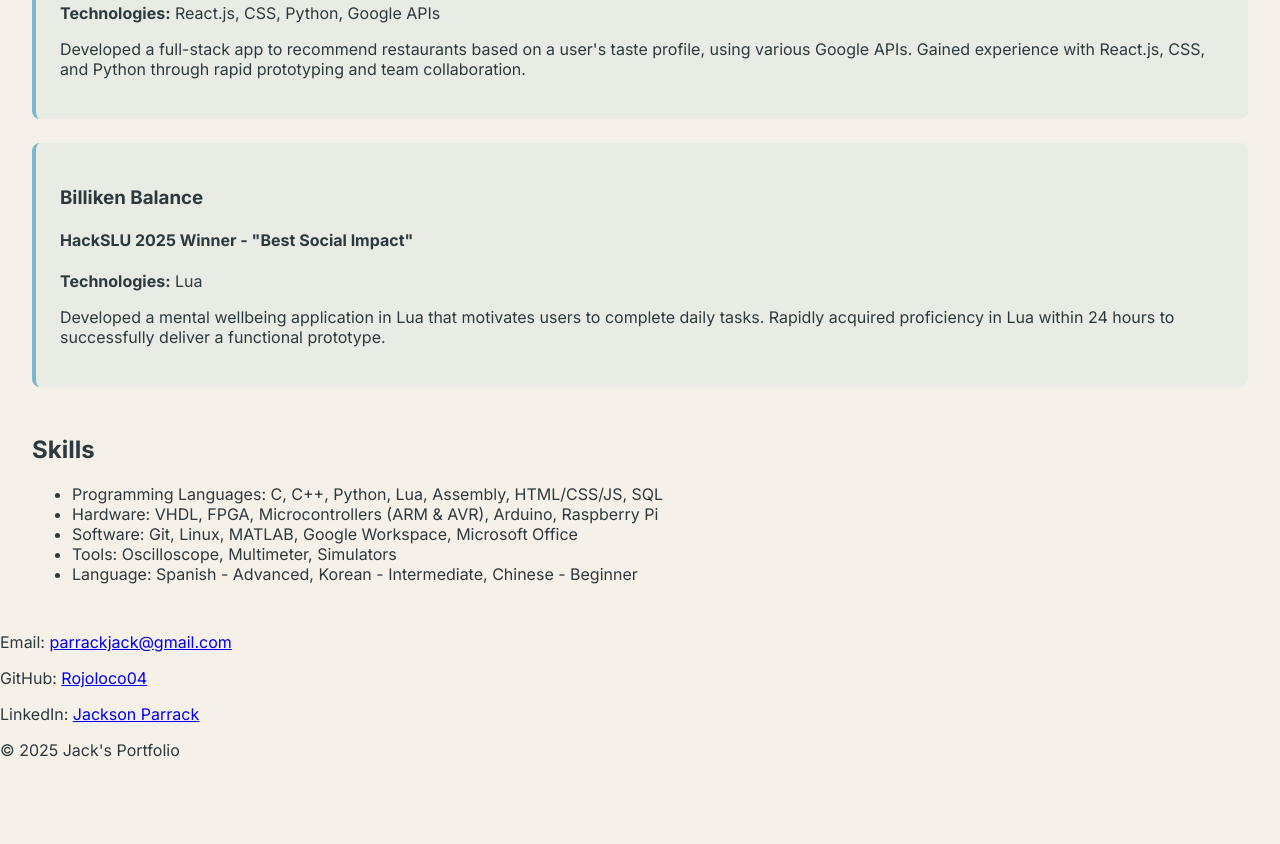
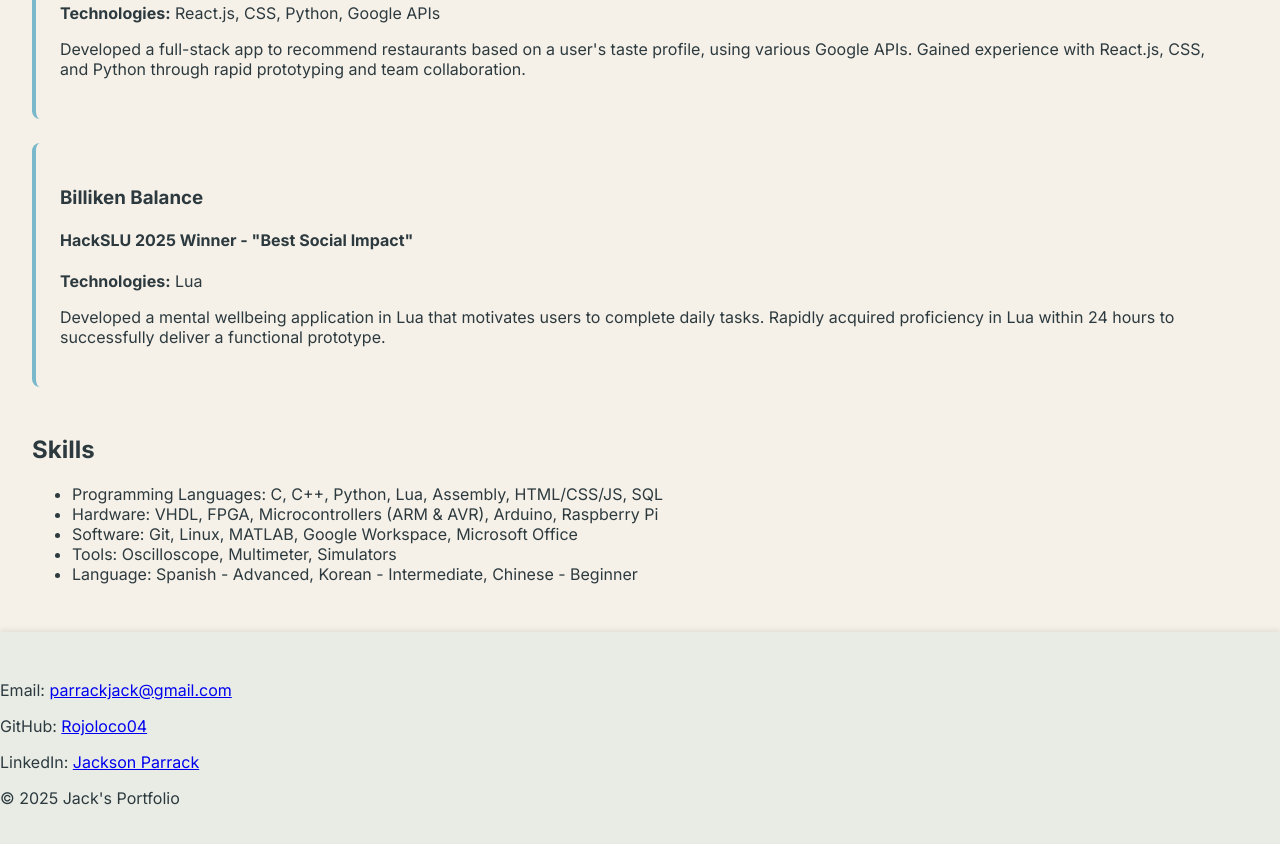
Before and after one commit to Rojoloco04/website, a plain HTML site: page index.html in a window 1280 px wide. Shown: the part 1166-2010 px from the top of the page. Before the commit the page ends 1942 px from the top, so only its background shows below. Drawn offline with Linux system fonts and the light colour scheme.

Commit message:
Change logo, add footer CSS

```diff
--- a/style.css
+++ b/style.css
@@ -1,8 +1,11 @@
-/* colors:
-#7AB8CC	Accent color, buttons, links
-#2C3A3F	Text, icons, navigation
-#F6F1E8	Main background, content areas
-*/
+
+:root {
+    --accent: #7AB8CC;
+    --text: #2C3A3F;
+    --bg: #F6F1E8;
+    --light-bg: #7ab8cc1a;
+    --shadow: #2c3a3f1a;
+}
 
 * {
     box-sizing: border-box;
@@ -17,8 +20,8 @@ html {
 
 body {
     margin: 80px 0 0 0;
-    background-color: #F6F1E8; /* Main background */
-    color: #2C3A3F; /* Text color */
+    background-color: var(--bg);
+    color: var(--text);
 }
 
 nav {
@@ -26,8 +29,8 @@ nav {
     top: 0;
     left: 0;
     right: 0;
-    background-color: #F6F1E8;
-    box-shadow: 0 2px 5px rgba(44, 58, 63, 0.1);
+    background-color: var(--bg);
+    box-shadow: 0 2px 5px var(--shadow);
     z-index: 1000;
     padding: 1rem 0;
 }
@@ -43,7 +46,7 @@ nav {
 
 .navList li a {
     text-decoration: none;
-    color: #2C3A3F; /* Navigation text */
+    color: var(--text);
     font-weight: 500;
     padding: 0.5rem 1rem;
     border-radius: 4px;
@@ -51,8 +54,8 @@ nav {
 }
 
 .navList li a:hover {
-    background-color: #7AB8CC; /* Accent color on hover */
-    color: #F6F1E8; /* Light text on accent background */
+    background-color: var(--accent);
+    color: var(--bg);
 }
 
 section {
@@ -62,13 +65,19 @@ section {
 }
 
 h1, h2, h3 {
-    color: #2C3A3F;
+    color: var(--text);
 }
 
 .educationItem, .experienceItem, .projectItem {
-    background-color: rgba(122, 184, 204, 0.1);
+    background-color: var (--light-bg);
     padding: 1.5rem;
     border-radius: 8px;
     margin-bottom: 1.5rem;
-    border-left: 4px solid #7AB8CC;
+    border-left: 4px solid var(--accent);
 }
+
+footer {
+    padding: 2rem 0;
+    background-color: var(--light-bg);
+    box-shadow: 0 -2px 5px var(--shadow);
+}
```
Also changed, not shown: images/icon.png.
